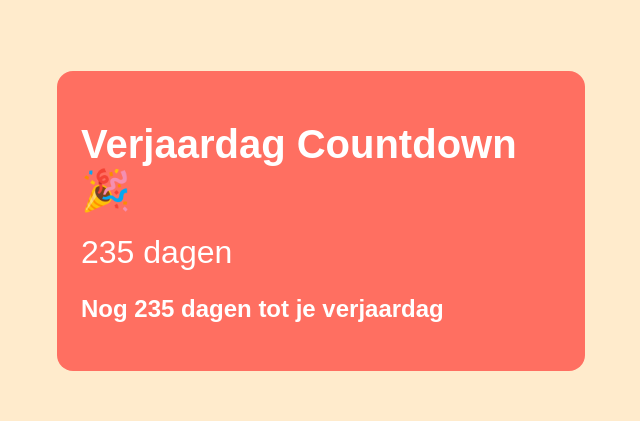
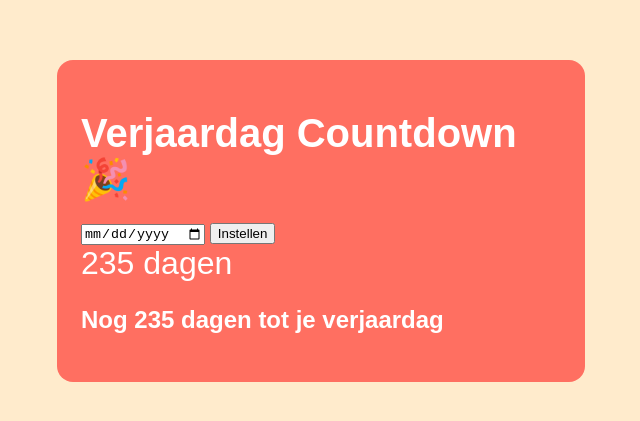
Before and after one commit to JulianWitjes/verjaardag-countdown, a plain HTML site: page index.html in a window 1280 px wide. Shown: the part 179-600 px from the top of the page, without its empty margins (319-959 px from the left). Drawn offline with Linux system fonts and the light colour scheme.

Commit message:
index.html

```diff
--- a/index.html
+++ b/index.html
@@ -17,6 +17,11 @@
   <div class="container">
     <h1>Verjaardag Countdown 🎉</h1>
 
+    <!-- Datum input -->
+    <input type="date" id="birthdayInput" />
+    <button id="setBirthdayBtn">Instellen</button>
+
+    <!-- Countdown -->
     <div id="countdown">
       <span id="days">0</span> dagen
     </div>
```
